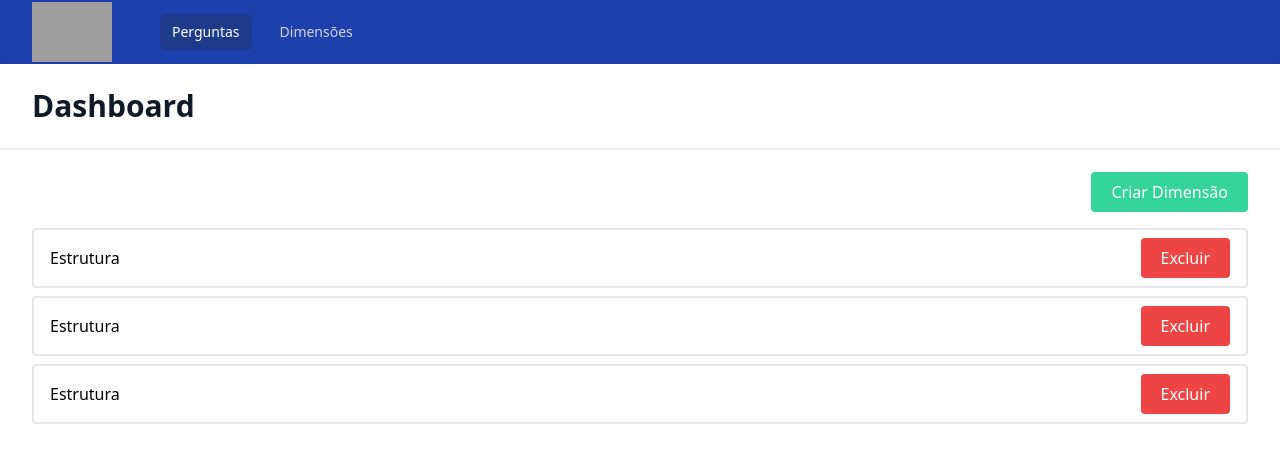
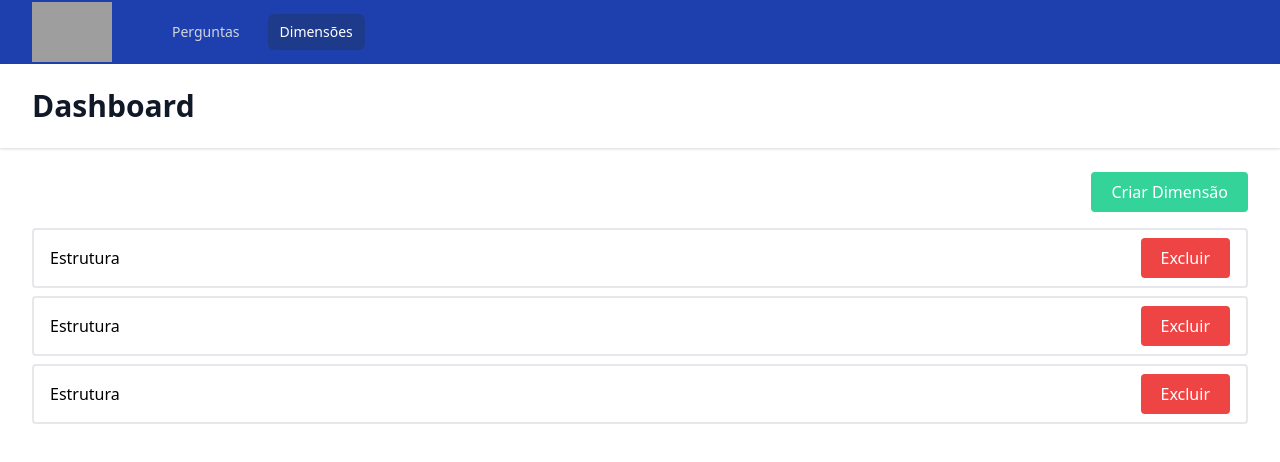
Before and after one commit to ascpenteado/pulses-web, a React (Create React App) app: page /dimensions in a window 1280 px wide. Shown: the top 462 px of the page. Built offline with nearby package versions, Linux system fonts and the light colour scheme; grey boxes are pictures that could not be loaded.

Commit message:
create Btn component and replaced all buttons

```diff
--- a/package.json
+++ b/package.json
@@ -9,6 +9,7 @@
     "@testing-library/react": "^11.1.0",
     "@testing-library/user-event": "^12.1.10",
     "autoprefixer": "^9.8.6",
+    "axios": "^0.21.1",
     "postcss": "^7.0.35",
     "react": "^17.0.1",
     "react-dom": "^17.0.1",
--- /dev/null
+++ b/src/components/Btn.js
@@ -0,0 +1,9 @@
+import React from "react";
+
+function Btn({ text, bgColor, textColor, extraClass }) {
+  return (
+    <button className={`${bgColor} ${textColor} ${extraClass} py-2 px-5 rounded hover:bg-opacity-80`}>{text}</button>
+  );
+}
+
+export default Btn;
--- a/src/components/Dimension.js
+++ b/src/components/Dimension.js
@@ -1,10 +1,12 @@
+import Btn from "./Btn";
+
 function Dimension() {
   return (
     <div>
       <li className="flex justify-between items-center border-2 mb-2 py-2 px-4 rounded">
         Estrutura
         <div>
-          <button className="bg-red-500 text-white py-2 px-5 rounded">Excluir</button>
+          <Btn text="Excluir" textColor="text-white" bgColor="bg-red-500" />
         </div>
       </li>
     </div>
--- a/src/components/Menu.js
+++ b/src/components/Menu.js
@@ -1,4 +1,4 @@
-import { Link } from "react-router-dom";
+import { NavLink } from "react-router-dom";
 function Menu() {
   return (
     <div>
@@ -15,16 +15,13 @@ function Menu() {
               </div>
               <div>
                 <div className="ml-12 flex items-baseline space-x-4">
-                  <Link to="/questions" className="bg-blue-900 text-white px-3 py-2 rounded-md text-sm font-medium">
+                  <NavLink to="/questions" className="nav-link">
                     Perguntas
-                  </Link>
+                  </NavLink>
 
-                  <Link
-                    to="/dimensions"
-                    className="text-gray-300 hover:bg-blue-700 hover:text-white px-3 py-2 rounded-md text-sm font-medium"
-                  >
+                  <NavLink to="/dimensions" className="nav-link">
                     Dimensões
-                  </Link>
+                  </NavLink>
                 </div>
               </div>
             </div>
--- a/src/components/Question.js
+++ b/src/components/Question.js
@@ -1,3 +1,5 @@
+import Btn from "./Btn";
+
 function Question() {
   return (
     <li className="flex items-center">
@@ -10,8 +12,8 @@ function Question() {
           <span className="px-4">Você gosta de homeoffice?</span>
         </div>
         <div>
-          <button className="bg-blue-500 text-white py-2 px-5 rounded mr-4">Editar</button>
-          <button className="bg-red-500 text-white py-2 px-5 rounded">Excluir</button>
+          <Btn text="Editar" textColor="text-white" bgColor="bg-blue-500" extraClass="mr-4" />
+          <Btn text="Excluir" textColor="text-white" bgColor="bg-red-500" />
         </div>
       </div>
     </li>
--- /dev/null
+++ b/src/custom.css
@@ -0,0 +1,10 @@
+.nav-link {
+  @apply text-gray-300 px-3 py-2 rounded-md text-sm font-medium;
+}
+
+.nav-link:hover {
+  @apply bg-blue-700 text-white;
+}
+.active {
+  @apply bg-blue-900 text-white;
+}
--- a/src/index.js
+++ b/src/index.js
@@ -3,6 +3,7 @@ import ReactDOM from "react-dom";
 import App from "./App";
 import { BrowserRouter } from "react-router-dom";
 import "./index.css";
+import "./custom.css";
 
 ReactDOM.render(
   <React.StrictMode>
--- a/src/pages/DimensionsPage.js
+++ b/src/pages/DimensionsPage.js
@@ -1,4 +1,5 @@
 import { Link } from "react-router-dom";
+import Btn from "../components/Btn";
 import Dimension from "../components/Dimension";
 
 function DimensionsPage() {
@@ -6,7 +7,7 @@ function DimensionsPage() {
     <div>
       <div className="flex justify-end">
         <Link to="/dimensions/new">
-          <button className="bg-green-400 text-white py-2 px-5 rounded">Criar Dimensão</button>
+          <Btn text="Criar Dimensão" bgColor="bg-green-400" textColor="text-white" />
         </Link>
       </div>
       <div>
--- a/src/pages/QuestionsPage.js
+++ b/src/pages/QuestionsPage.js
@@ -1,4 +1,5 @@
 import { Link } from "react-router-dom";
+import Btn from "../components/Btn";
 import Question from "../components/Question";
 
 function Questions() {
@@ -14,7 +15,7 @@ function Questions() {
         </div>
         <div>
           <Link to="/questions/new">
-            <button className="bg-green-400 text-white py-2 px-5 rounded">Criar Pergunta</button>
+            <Btn text="Criar Pergunta" bgColor="bg-green-400" textColor="text-white" />
           </Link>
         </div>
       </div>
```
Also changed, not shown: 2 other files (tests, documents, lock files or other folders).
